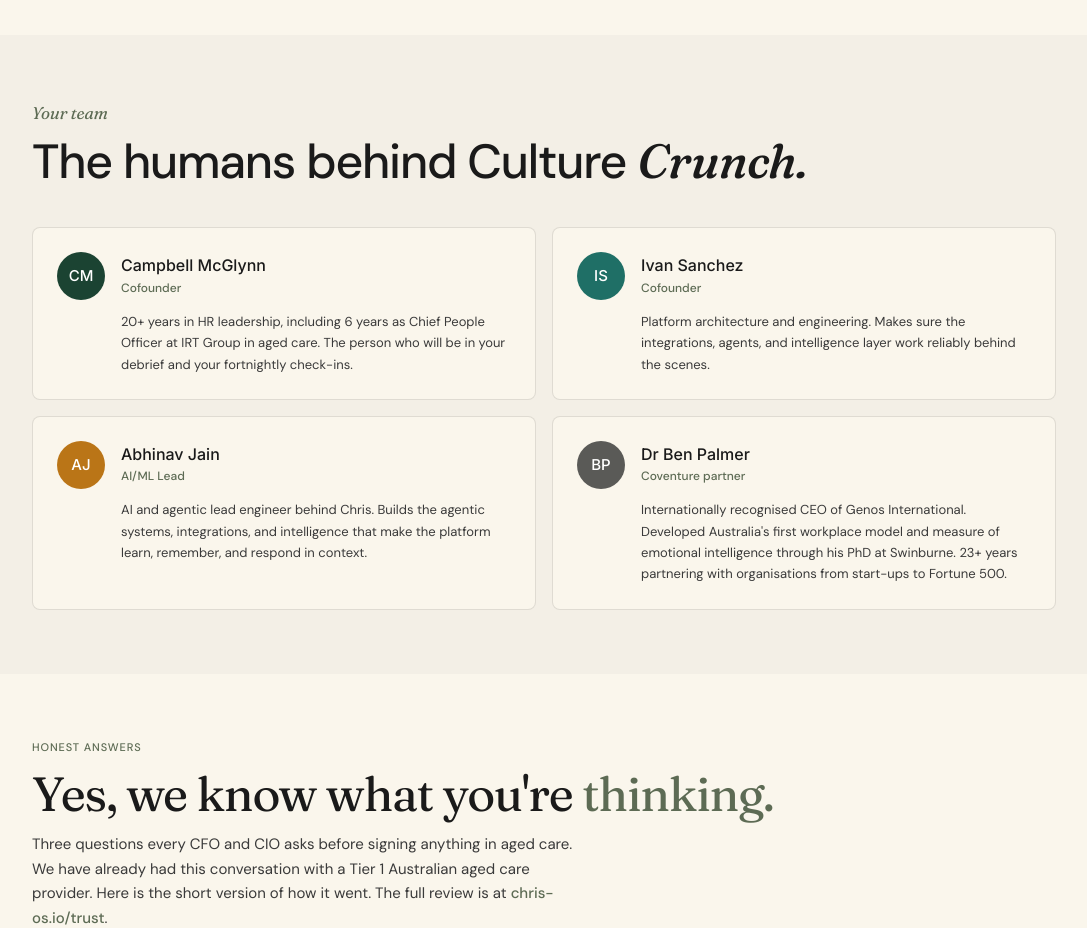
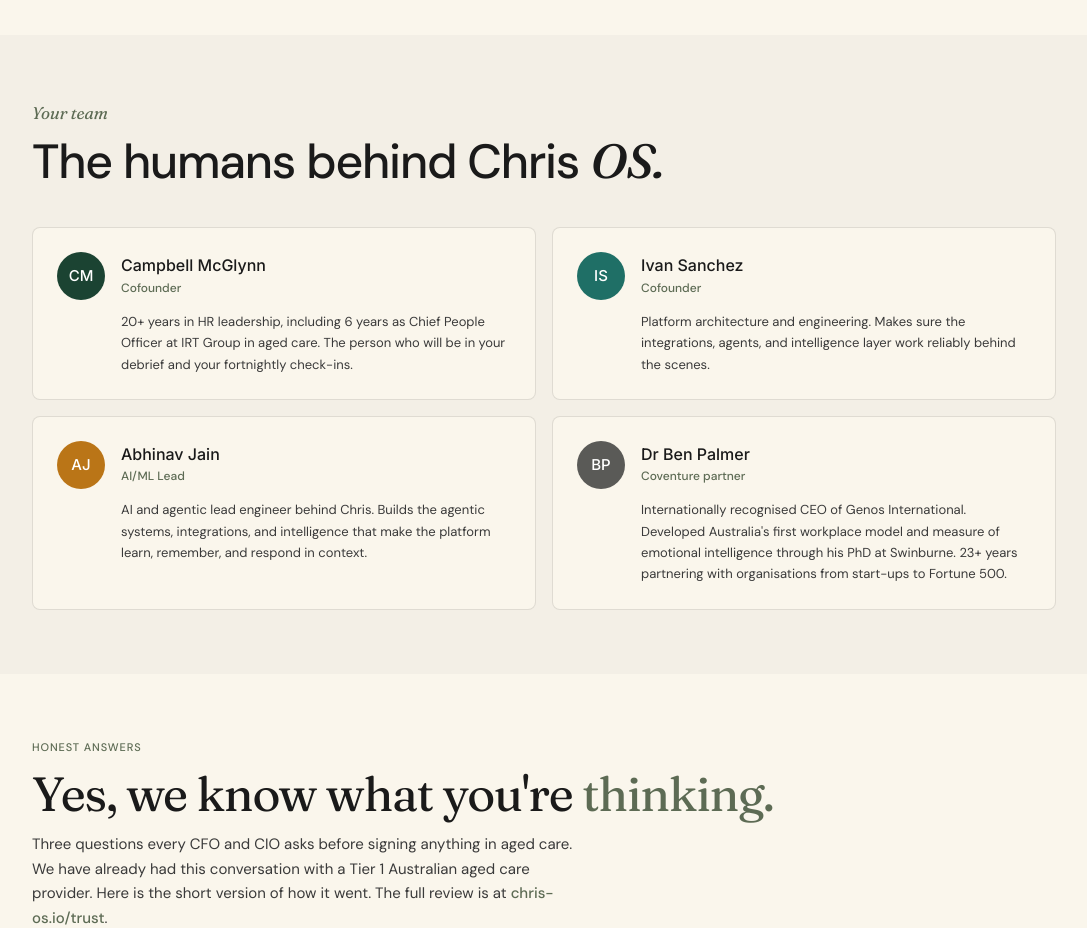
Before and after one commit to campbell-mc/website, a Next.js app in the folder apps/web/: page /v2 in a window 1280 px wide. Shown: the part 4640-5568 px from the top of the page, without its empty margins (96-1183 px from the left). Built offline with nearby package versions, Linux system fonts and the light colour scheme.

Commit message:
Founders section: 'The humans behind Chris OS.' (was Culture Crunch)
Co-Authored-By: Claude Opus 4.6 (1M context) <noreply@anthropic.com>

```diff
--- a/apps/web/app/v2/page.tsx
+++ b/apps/web/app/v2/page.tsx
@@ -1412,8 +1412,8 @@ function FoundersSection() {
       <div className="max-w-6xl mx-auto px-6 lg:px-16 py-12 lg:py-16">
         <p className="text-[17px] mb-2" style={{ fontFamily: fraunces, fontStyle: "italic", letterSpacing: "-0.01em", color: C.teal }}>Your team</p>
         <h2 className="mb-10" style={{ fontSize: "clamp(34px, 4vw, 48px)", lineHeight: 1.08, letterSpacing: "-0.025em", fontWeight: 500, color: C.text }}>
-          The humans behind Culture{" "}
-          <span style={{ fontFamily: fraunces, fontStyle: "italic", letterSpacing: "-0.012em" }}>Crunch.</span>
+          The humans behind Chris{" "}
+          <span style={{ fontFamily: fraunces, fontStyle: "italic", letterSpacing: "-0.012em" }}>OS.</span>
         </h2>
 
         <div className="grid grid-cols-1 md:grid-cols-2 gap-4">
```
